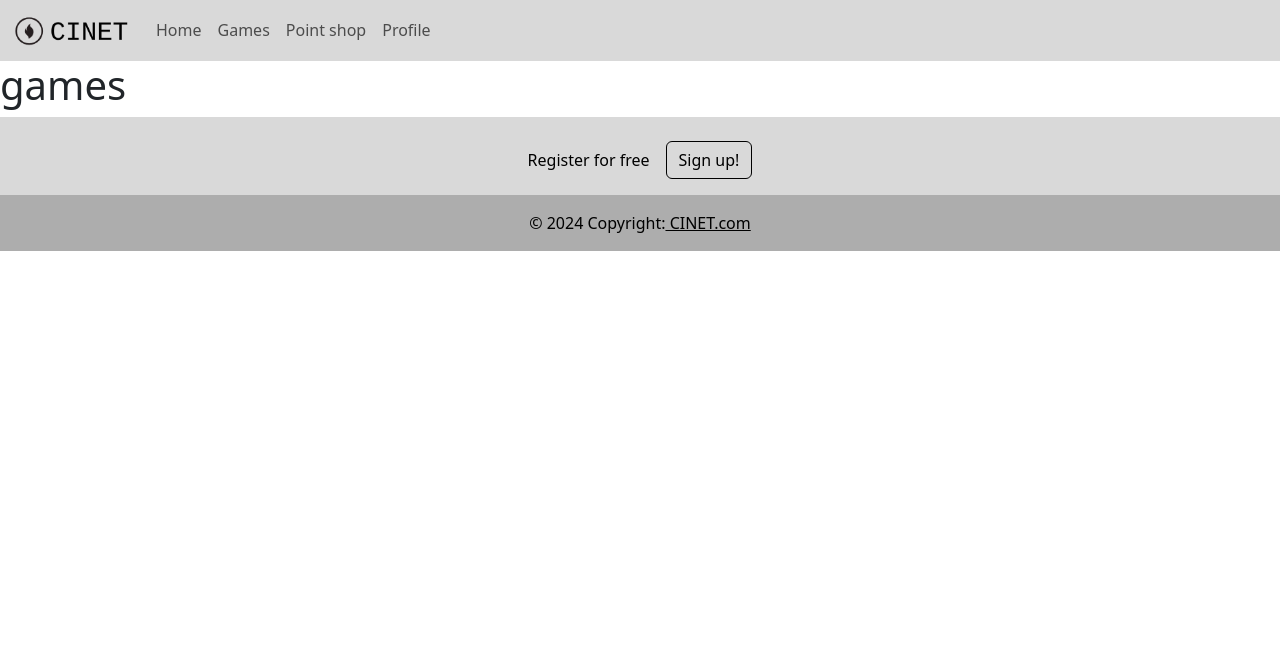
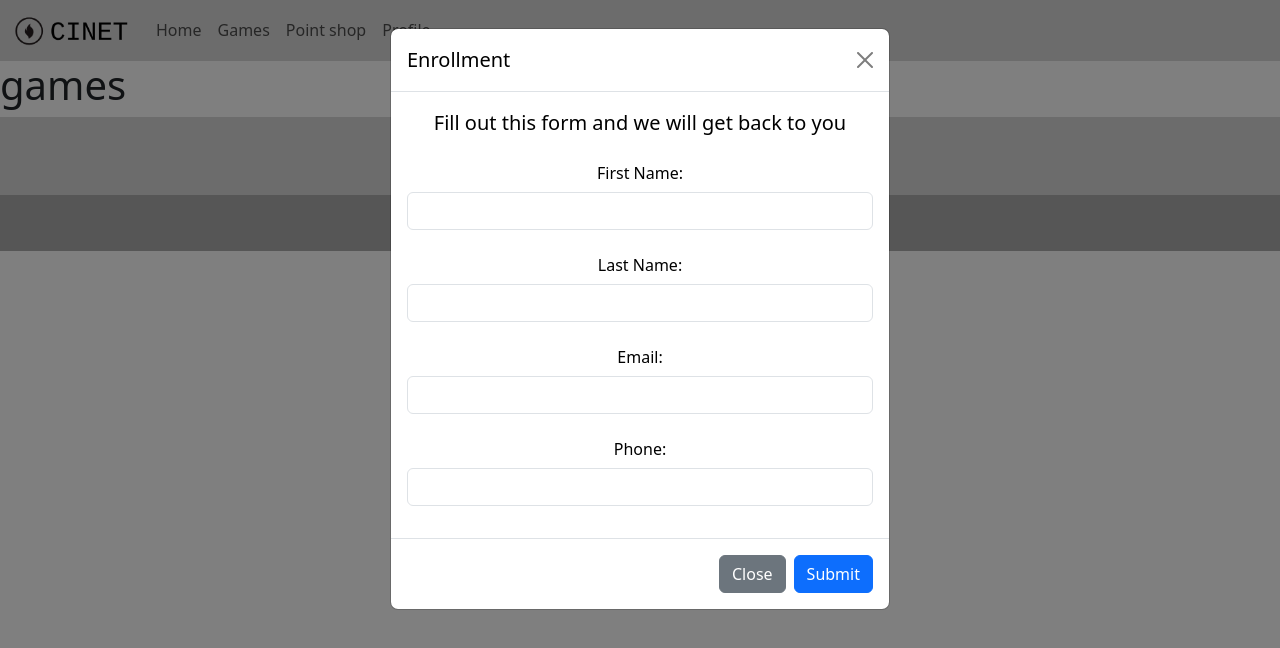
Before and after one commit to Matianz30/CINET_BBW, a React (Vite) app: page /games in a window 1280 px wide. Both pictures are taken after a click on the button "Sign up!". Shown: the top 648 px of the page. Built offline with nearby package versions, Linux system fonts and the light colour scheme.

Commit message:
signUp works

```diff
--- a/src/components/Footer.jsx
+++ b/src/components/Footer.jsx
@@ -2,6 +2,7 @@ import { useState } from 'react';
 import 'bootstrap/dist/css/bootstrap.min.css';
 import '/src/App.css';
 import '/src/colors.scss';
+import 'bootstrap/dist/js/bootstrap.js'
 
 function Footer() {
     return (
@@ -13,12 +14,70 @@ function Footer() {
                             <p className="d-flex justify-content-center align-items-center">
                                 <span className="me-3">Register for free</span>
                                 <button data-mdb-ripple-init type="button"
-                                        className="border-black btn btn-outline-light btn-rounded text-black">
+                                        className="border-black btn btn-outline-light btn-rounded text-black"
+                                        data-bs-toggle="modal"
+                                        data-bs-target="#enroll">
                                     Sign up!
                                 </button>
                             </p>
                         </section>
                     </div>
+
+
+
+                    {/*Modal*/}
+                    <div
+              className="modal fade"
+              id="enroll"
+          >
+              <div className="modal-dialog">
+                  <div className="modal-content">
+                      <div className="modal-header">
+                          <h5 class="modal-title" id="enrollLabel">Enrollment</h5>
+                          <button
+                              type="button"
+                              class="btn-close"
+                              data-bs-dismiss="modal"
+                              aria-label="Close"
+                          ></button>
+                      </div>
+                      <div className="modal-body">
+                          <p className="lead">Fill out this form and we will get back to you</p>
+                          <form>
+                              <div className="mb-3">
+                                  <label for="first-name" class="col-form-label">
+                                      First Name:
+                                  </label>
+                                  <input type="text" class="form-control" id="first-name"/>
+                              </div>
+                              <div className="mb-3">
+                                  <label for="last-name" class="col-form-label">Last Name:</label>
+                                  <input type="text" class="form-control" id="last-name"/>
+                              </div>
+                              <div className="mb-3">
+                                  <label for="email" class="col-form-label">Email:</label>
+                                  <input type="email" class="form-control" id="email"/>
+                              </div>
+                              <div className="mb-3">
+                                  <label for="phone" class="col-form-label">Phone:</label>
+                                  <input type="tel" class="form-control" id="phone"/>
+                              </div>
+                          </form>
+                      </div>
+                      <div className="modal-footer">
+                          <button
+                              type="button"
+                              class="btn btn-secondary"
+                              data-bs-dismiss="modal"
+                          >
+                              Close
+                          </button>
+                          <button type="button" class="btn btn-primary" data-bs-dismiss="modal">Submit</button>
+                      </div>
+                  </div>
+              </div>
+          </div>
+
 
                     <div className="text-center p-3 background-color-grey-dark" >
                         © 2024 Copyright:
```
Also changed, not shown: 1 other file (tests, documents, lock files or other folders).
